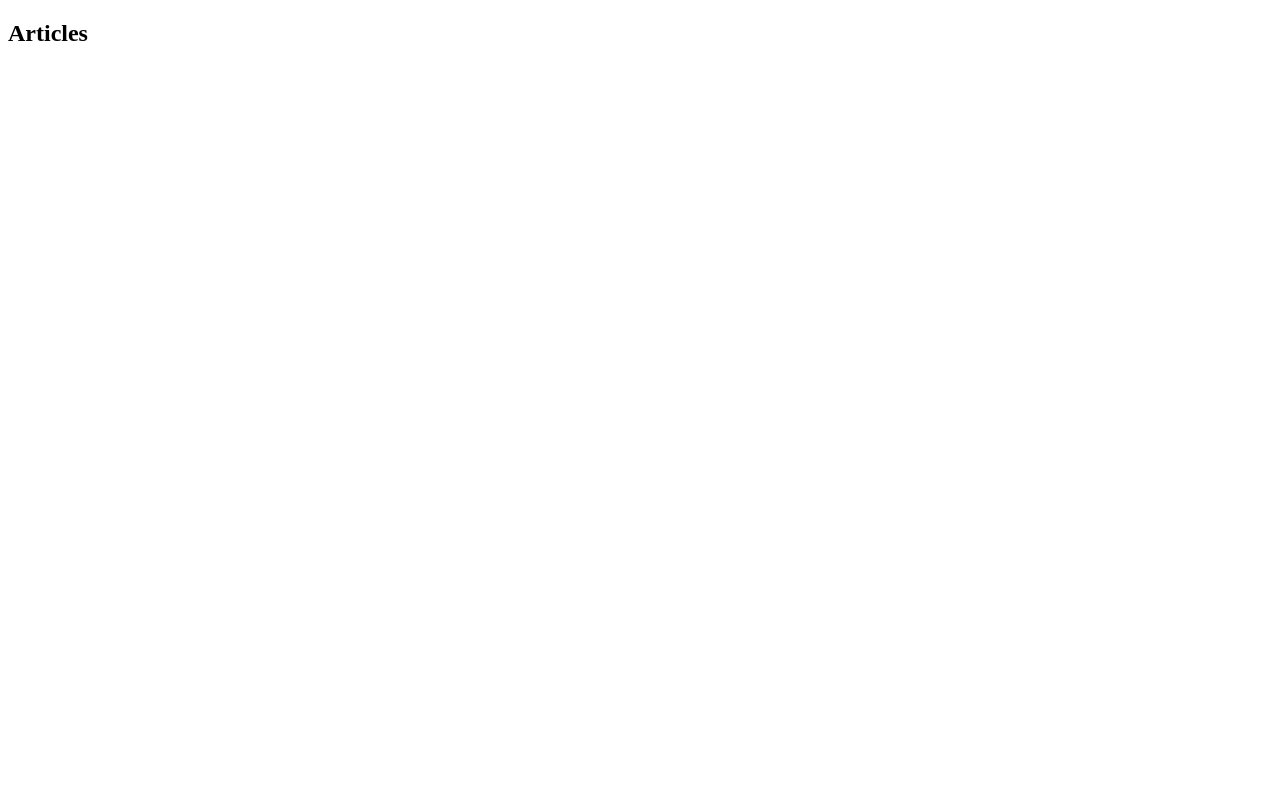
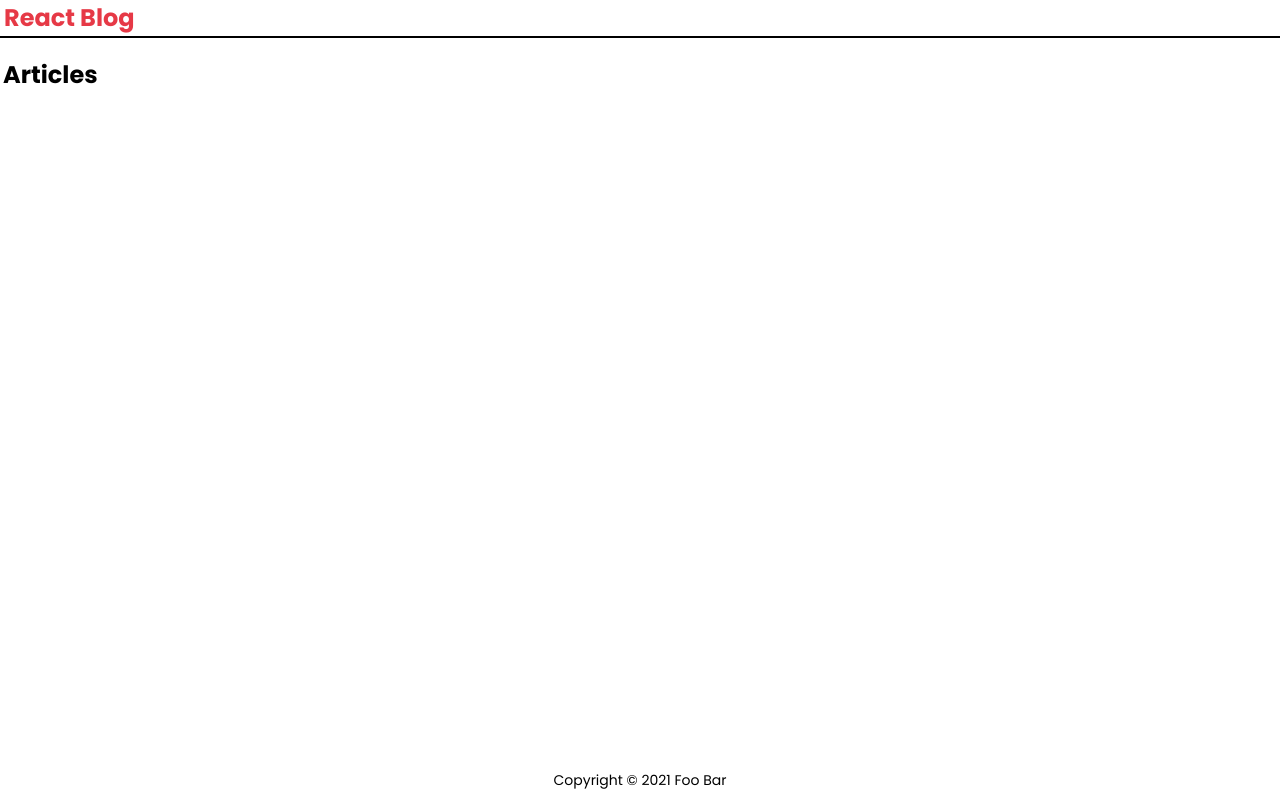
Before and after one commit to maksstepak/react-blog-frontend, a React (Create React App) app: page / in a window 1280 px wide. Built offline with nearby package versions, Linux system fonts and the light colour scheme.

Commit message:
Add basic layout

```diff
--- a/package.json
+++ b/package.json
@@ -18,6 +18,7 @@
     "react-router-dom": "^5.2.0",
     "react-scripts": "4.0.3",
     "styled-components": "^5.2.1",
+    "styled-normalize": "^8.0.7",
     "typescript": "^3.8.3"
   },
   "scripts": {
--- a/public/index.html
+++ b/public/index.html
@@ -24,6 +24,11 @@
       work correctly both with client-side routing and a non-root public URL.
       Learn how to configure a non-root public URL by running `npm run build`.
     -->
+    <link rel="preconnect" href="https://fonts.gstatic.com" />
+    <link
+      href="https://fonts.googleapis.com/css2?family=Poppins:wght@400;700&display=swap"
+      rel="stylesheet"
+    />
     <title>React Redux App</title>
   </head>
   <body>
--- a/src/App.tsx
+++ b/src/App.tsx
@@ -1,17 +1,51 @@
 import React from 'react';
 import { BrowserRouter as Router, Switch, Route } from 'react-router-dom';
+import styled, { createGlobalStyle } from 'styled-components';
+import { normalize } from 'styled-normalize';
 
+import * as styles from './styles';
+import Header from './layout/Header';
+import Footer from './layout/Footer';
 import ArticleList from './pages/ArticleList/ArticleList';
+
+const GlobalStyle = createGlobalStyle`
+  ${normalize}
+
+  body {
+    font-family: 'Poppins', sans-serif;
+    background: ${styles.colors.white};
+    color: ${styles.colors.black}
+  }
+`;
+
+const Wrapper = styled.div`
+  min-height: 100vh;
+  display: flex;
+  flex-direction: column;
+`;
+
+const Content = styled.div`
+  max-width: 1280px;
+  margin: 0 auto;
+  padding: 3px;
+`;
 
 const App: React.FC = () => {
   return (
-    <div>
-      <Router>
-        <Switch>
-          <Route exact path="/" component={ArticleList} />
-        </Switch>
-      </Router>
-    </div>
+    <Router>
+      <GlobalStyle />
+      <Wrapper>
+        <Header />
+        <main>
+          <Content>
+            <Switch>
+              <Route exact path="/" component={ArticleList} />
+            </Switch>
+          </Content>
+        </main>
+        <Footer />
+      </Wrapper>
+    </Router>
   );
 };
 
--- /dev/null
+++ b/src/layout/Footer.tsx
@@ -0,0 +1,31 @@
+import React from 'react';
+import styled from 'styled-components';
+
+import * as styles from '../styles';
+
+const StyledFooter = styled.footer`
+  margin-top: auto;
+`;
+
+const Wrapper = styled.div`
+  max-width: 1280px;
+  margin: 0 auto;
+`;
+
+const Paragraph = styled.p`
+  text-align: center;
+  margin: 12px 0;
+  font-size: ${styles.fontSizes.small};
+`;
+
+const Footer: React.FC = () => {
+  return (
+    <StyledFooter>
+      <Wrapper>
+        <Paragraph>Copyright &copy; 2021 Foo Bar</Paragraph>
+      </Wrapper>
+    </StyledFooter>
+  );
+};
+
+export default Footer;
--- /dev/null
+++ b/src/layout/Header.tsx
@@ -0,0 +1,35 @@
+import React from 'react';
+import styled from 'styled-components';
+
+import * as styles from '../styles';
+
+const StyledHeader = styled.header`
+  border-bottom: solid 2px ${styles.colors.black};
+  padding: 4px;
+`;
+
+const Wrapper = styled.div`
+  max-width: 1280px;
+  margin: 0 auto;
+`;
+
+const Title = styled.h1`
+  font-size: ${styles.fontSizes.large};
+  color: ${styles.colors.red};
+  margin: 0;
+  @media (min-width: ${styles.breakpoints.medium}) {
+    font-size: ${styles.fontSizes.xLarge};
+  }
+`;
+
+const Header: React.FC = () => {
+  return (
+    <StyledHeader>
+      <Wrapper>
+        <Title>React Blog</Title>
+      </Wrapper>
+    </StyledHeader>
+  );
+};
+
+export default Header;
--- /dev/null
+++ b/src/styles/breakpoints.ts
@@ -0,0 +1,3 @@
+export const breakpoints = {
+  medium: '768px',
+};
--- /dev/null
+++ b/src/styles/colors.ts
@@ -0,0 +1,6 @@
+export const colors = {
+  black: '#000',
+  white: '#fff',
+  red: '#e63946',
+  blue: '#1d3557',
+};
--- /dev/null
+++ b/src/styles/fontSizes.ts
@@ -0,0 +1,6 @@
+export const fontSizes = {
+  small: '14px',
+  medium: '16px',
+  large: '20px',
+  xLarge: '24px',
+};
--- /dev/null
+++ b/src/styles/index.ts
@@ -0,0 +1,3 @@
+export * from './breakpoints';
+export * from './colors';
+export * from './fontSizes';
```
Also changed, not shown: 1 other file (tests, documents, lock files or other folders).
